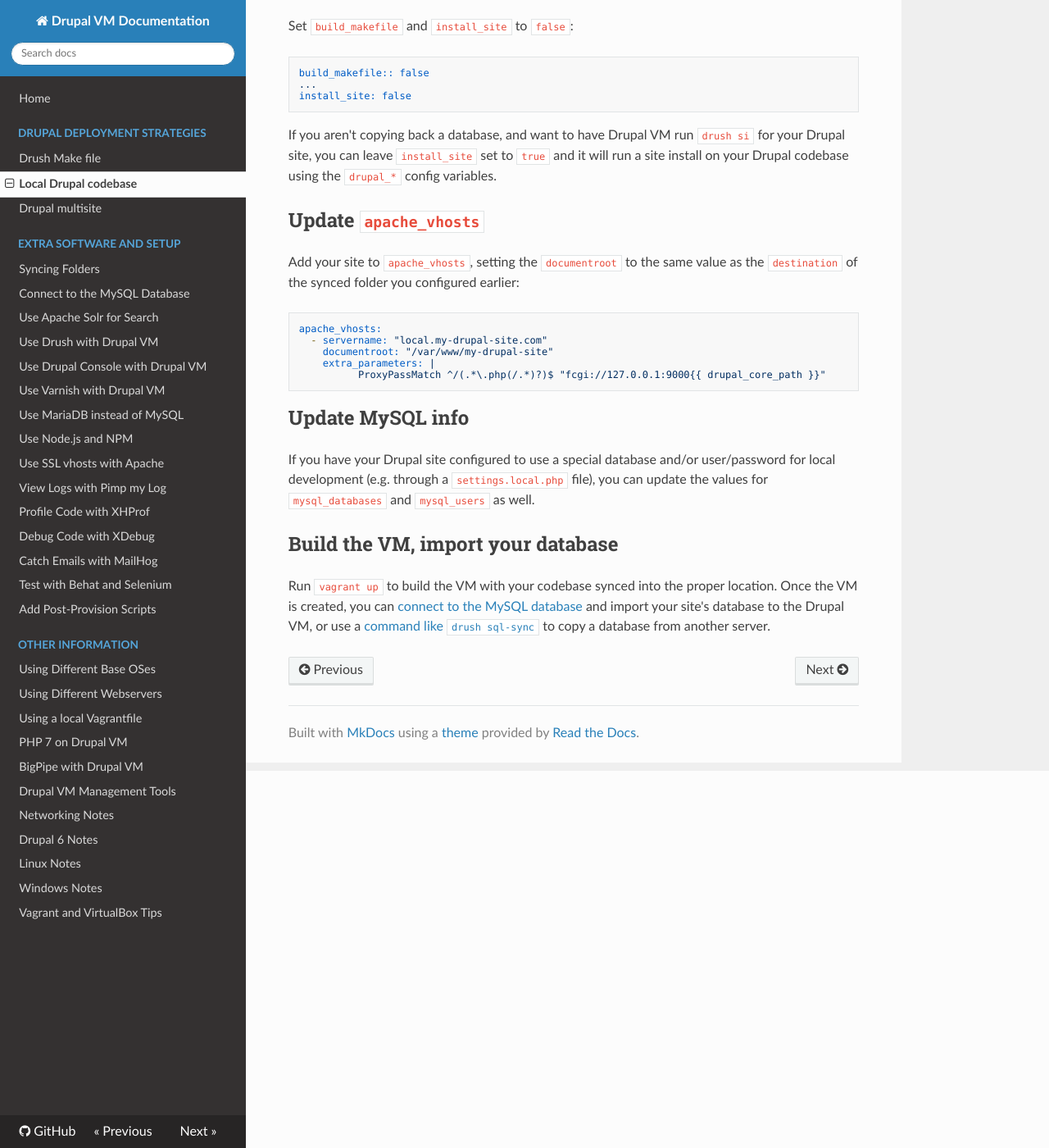
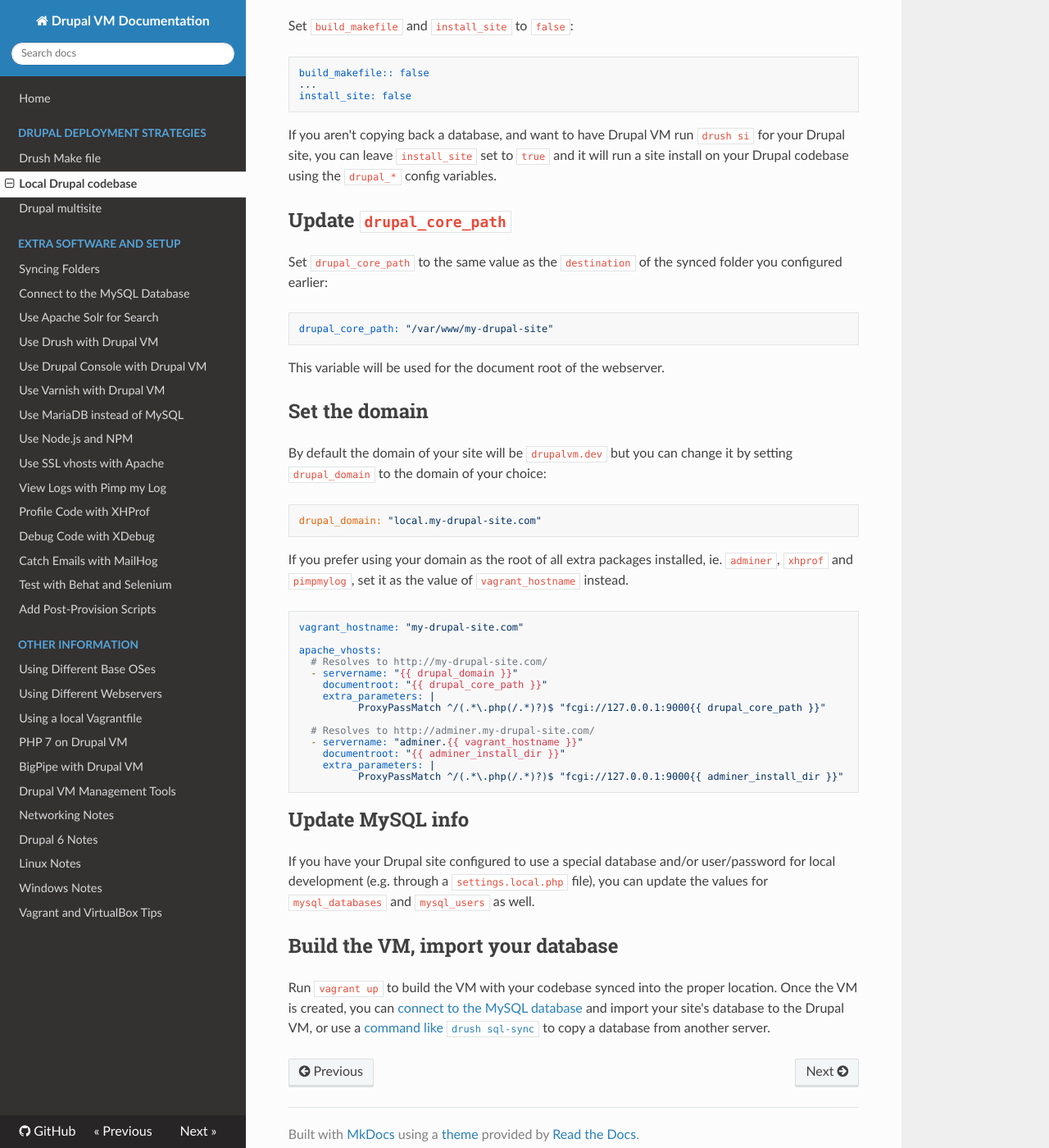
Before and after one commit to geerlingguy/drupal-vm, an MkDocs documentation site: the page built from docs/deployment/local-codebase.md, in a window 1280 px wide and 1400 px high, scrolled down 460 px. Shown: the whole window at 82% size. Built offline with MkDocs 1.6.1, drawn with Linux system fonts in a browser that asks for light colours; nearby versions of some CDN libraries; old or Windows-style settings are respelled for this version of MkDocs.

Commit message:
Attempt at making basic setup docs more understandable [ci skip]

````diff
--- a/docs/deployment/local-codebase.md
+++ b/docs/deployment/local-codebase.md
@@ -23,16 +23,41 @@ install_site: false
 
 If you aren't copying back a database, and want to have Drupal VM run `drush si` for your Drupal site, you can leave `install_site` set to `true` and it will run a site install on your Drupal codebase using the `drupal_*` config variables.
 
-## Update `apache_vhosts`
+## Update `drupal_core_path`
 
-Add your site to `apache_vhosts`, setting the `documentroot` to the same value as the `destination` of the synced folder you configured earlier:
+Set `drupal_core_path` to the same value as the `destination` of the synced folder you configured earlier:
 
 ```yaml
+drupal_core_path: "/var/www/my-drupal-site"
+```
+
+This variable will be used for the document root of the webserver.
+
+## Set the domain
+
+By default the domain of your site will be `drupalvm.dev` but you can change it by setting `drupal_domain` to the domain of your choice:
+
+```
+drupal_domain: "local.my-drupal-site.com"
+```
+
+If you prefer using your domain as the root of all extra packages installed, ie. `adminer`, `xhprof` and `pimpmylog`, set it as the value of `vagrant_hostname` instead.
+
+```
+vagrant_hostname: "my-drupal-site.com"
+
 apache_vhosts:
-  - servername: "local.my-drupal-site.com"
-    documentroot: "/var/www/my-drupal-site"
+  # Resolves to http://my-drupal-site.com/
+  - servername: "{{ drupal_domain }}"
+    documentroot: "{{ drupal_core_path }}"
     extra_parameters: |
           ProxyPassMatch ^/(.*\.php(/.*)?)$ "fcgi://127.0.0.1:9000{{ drupal_core_path }}"
+
+  # Resolves to http://adminer.my-drupal-site.com/
+  - servername: "adminer.{{ vagrant_hostname }}"
+    documentroot: "{{ adminer_install_dir }}"
+    extra_parameters: |
+          ProxyPassMatch ^/(.*\.php(/.*)?)$ "fcgi://127.0.0.1:9000{{ adminer_install_dir }}"
 ```
 
 ## Update MySQL info
````
Also changed, not shown: docs/deployment/multisite.md (+12 -7 lines).
